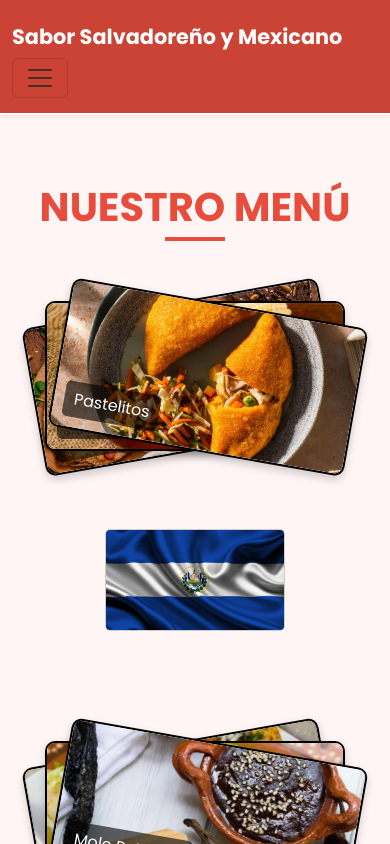
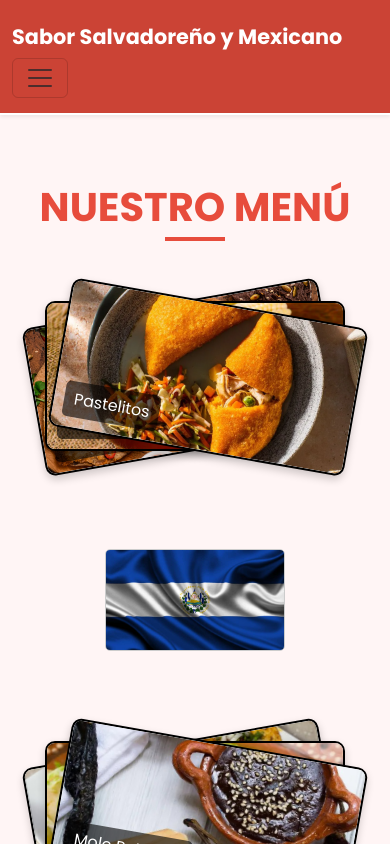
Before and after one commit to jessicahernaandez/Proyecto-1DAW-LM, a React (Vite) app: page /menu in a window 390 px wide. Shown: the top 844 px of the page. Built offline with nearby package versions, Linux system fonts and the light colour scheme.

Commit message:
Ultimas modificaciones para ser responsive

```diff
--- a/src/CSS/Menu.css
+++ b/src/CSS/Menu.css
@@ -269,8 +269,8 @@
 
   .bandera {
     width: 180px;
-    margin-top: 10px;
-    margin-bottom: 70px;
+    margin-top: 0;
+    margin-bottom: 50px;
   }
 
   .contenido-detalles-platillo {
```
